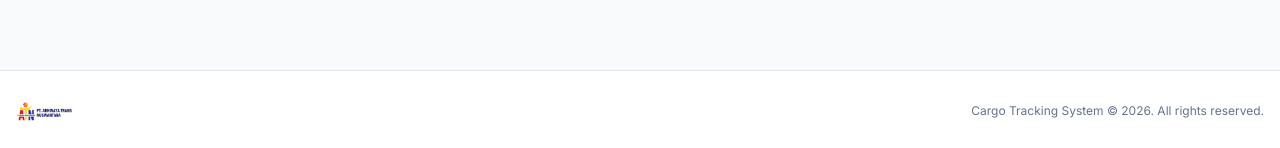
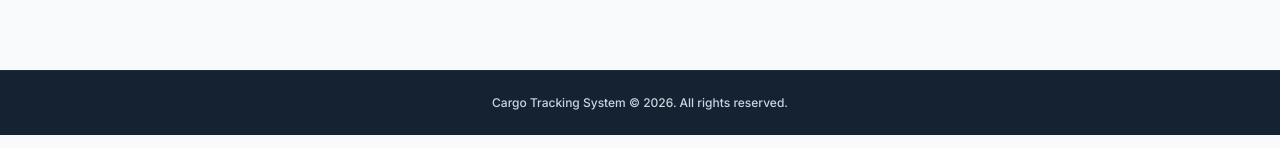
Before and after one commit to Eriot32/cargo-tracking, a Next.js app: page / in a window 1280 px wide. Shown: the part 789-937 px from the top of the page. Built offline with nearby package versions, Linux system fonts and the light colour scheme; no server answers.

Commit message:
style: remove logo from footer and apply navy blue #152232 background

```diff
--- a/src/app/page.tsx
+++ b/src/app/page.tsx
@@ -197,11 +197,10 @@ export default function Home() {
         )}
       </div>
 
-      {/* Clean Light Footer */}
-      <footer className="bg-white border-t border-slate-200 py-6 px-4 mt-auto text-center">
-        <div className="max-w-7xl mx-auto flex flex-col sm:flex-row items-center justify-between gap-4">
-          <img src="/logo.png" alt="Logo" className="h-8 w-auto object-contain" />
-          <p className="text-xs text-slate-500">
+      {/* Navy Blue Footer */}
+      <footer className="bg-[#152232] border-t border-[#1e3046] py-6 px-4 mt-auto text-center">
+        <div className="max-w-7xl mx-auto flex items-center justify-center">
+          <p className="text-xs text-slate-300 font-medium">
             Cargo Tracking System &copy; {new Date().getFullYear()}. All rights reserved.
           </p>
         </div>
```
